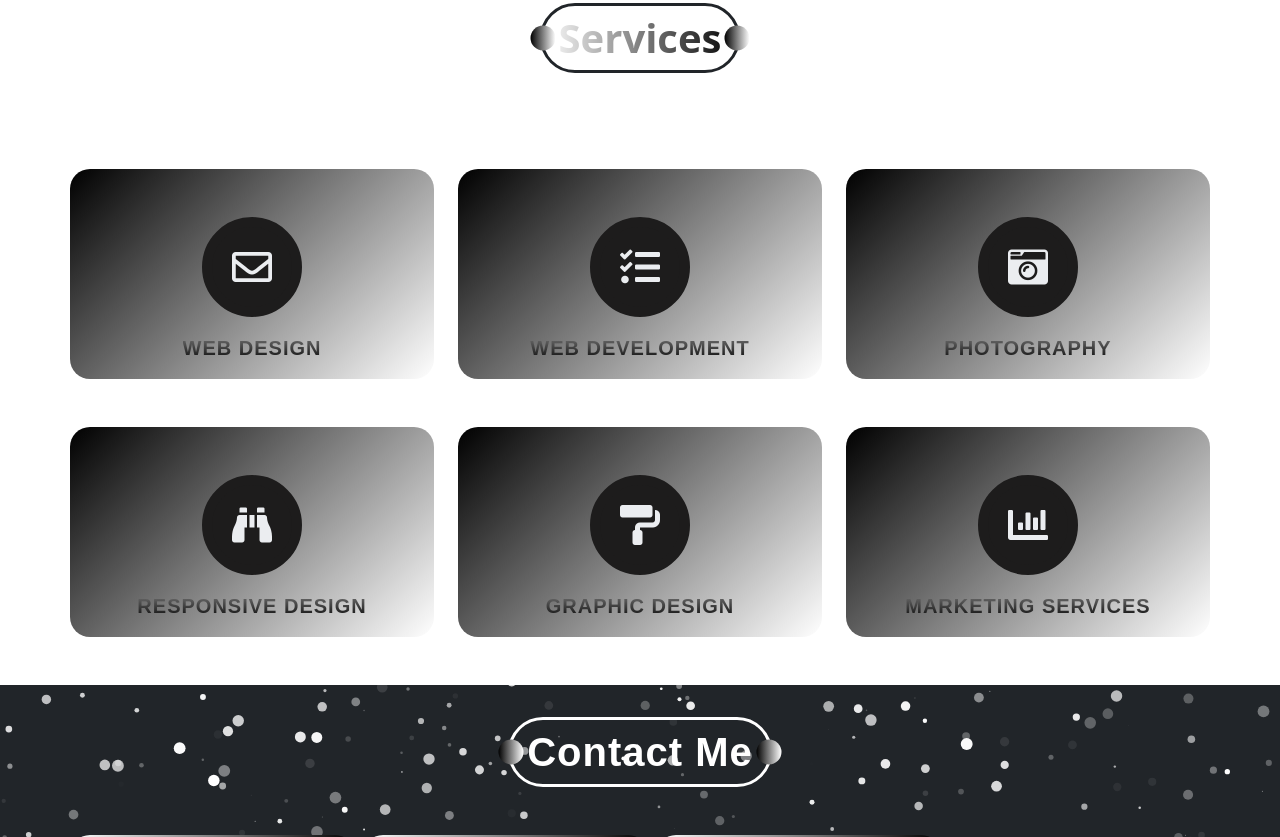
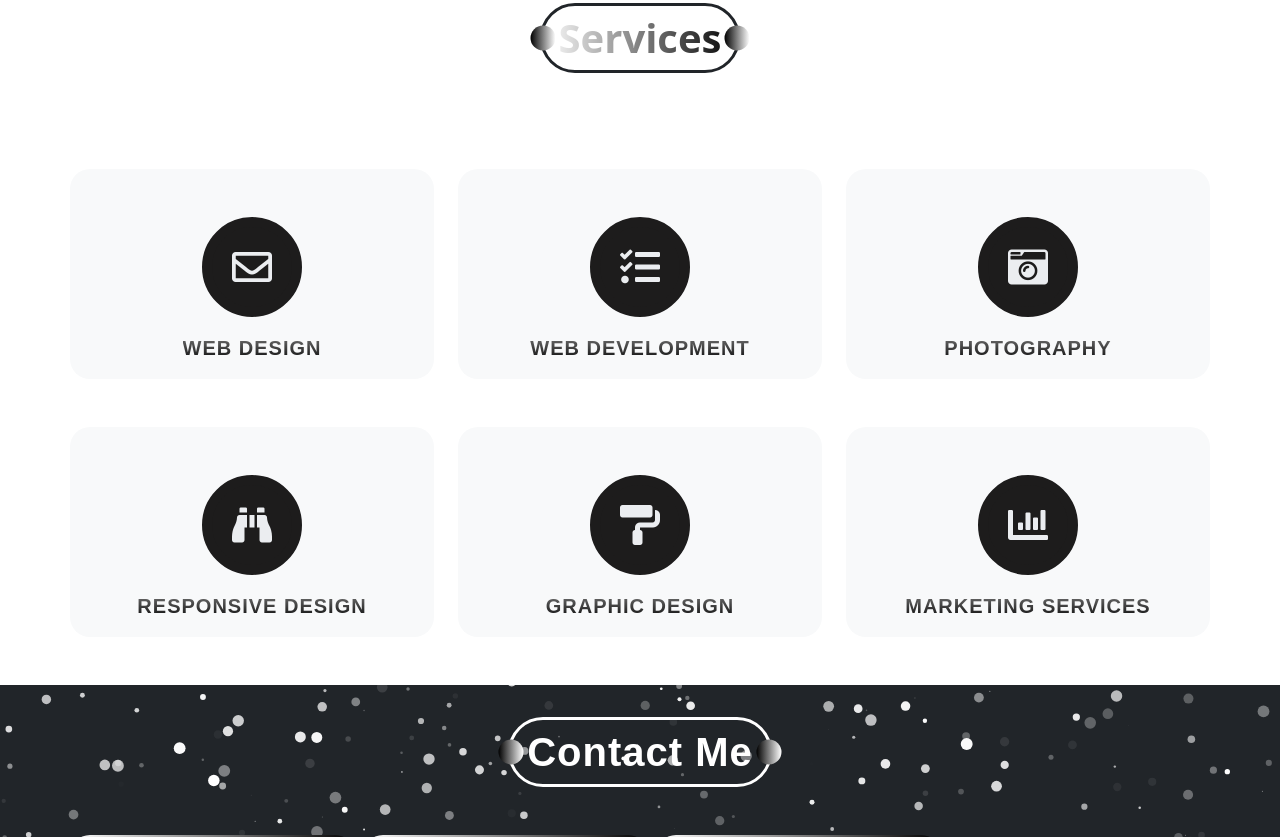
Before and after one commit to MichaelGhattas1/Portfolio, a plain HTML site: page index.html in a window 1280 px wide. Shown: the part 5624-6461 px from the top of the page. Drawn offline with Linux system fonts and the light colour scheme.

Commit message:
Update index.html

```diff
--- a/index.html
+++ b/index.html
@@ -719,7 +719,7 @@
 
                         <div class="row ">
                             <div class="service-item col-md-4 pt-5 ">
-                                <div class="d-flex flex-column justify-content-center align-items-center bg-WhiteAndBlack1 br-20">
+                                <div class="d-flex flex-column justify-content-center align-items-center bg-light br-20">
                                     <div class="icon-service mt-5 position-relative">
                                         <div class="position-absolute top-50 start-50 translate-middle  ">
                                             <i class="fs-1 fw-300 far fa-envelope"></i>
@@ -730,7 +730,7 @@
                                 </div>
                             </div>
                             <div class="service-item col-md-4 pt-5 ">
-                                <div class="d-flex flex-column justify-content-center align-items-center bg-WhiteAndBlack1 br-20">
+                                <div class="d-flex flex-column justify-content-center align-items-center bg-light br-20">
                                     <div class="icon-service mt-5 position-relative">
                                         <div class="position-absolute top-50 start-50 translate-middle">
                                             <i class="fs-1 fw-300 fas fa-tasks"></i>
@@ -741,7 +741,7 @@
                                 </div>
                                 </div>
                                 <div class=" service-item col-md-4 pt-5 ">
-                                <div class="d-flex flex-column justify-content-center align-items-center bg-WhiteAndBlack1 br-20">
+                                <div class="d-flex flex-column justify-content-center align-items-center bg-light br-20">
                                     <div class="icon-service mt-5 position-relative">
                                         <div class="position-absolute top-50 start-50 translate-middle">
                                             <i class="fs-1 fw-300 fas fa-camera-retro"></i>
@@ -752,7 +752,7 @@
                                 </div>
                                 </div>
                                 <div class="service-item col-md-4 pt-5">
-                                <div class="d-flex flex-column justify-content-center align-items-center bg-WhiteAndBlack1 br-20">
+                                <div class="d-flex flex-column justify-content-center align-items-center bg-light br-20">
                                     <div class="icon-service mt-5 position-relative">
                                         <div class="position-absolute top-50 start-50 translate-middle">
                                             <i class="fs-1 fw-300 fas fa-binoculars"></i>
@@ -763,7 +763,7 @@
                                 </div>
                                 </div>
                                 <div class=" service-item col-md-4 pt-5 ">
-                                <div class="d-flex flex-column justify-content-center align-items-center bg-WhiteAndBlack1 br-20">
+                                <div class="d-flex flex-column justify-content-center align-items-center bg-light br-20">
                                     <div class="icon-service mt-5 position-relative">
                                         <div class="position-absolute top-50 start-50 translate-middle">
                                             <i class="fs-1 fw-300 fas fa-paint-roller"></i>
@@ -774,7 +774,7 @@
                                 </div>
                                 </div>
                                 <div class=" service-item col-md-4 pt-5 ">
-                                <div class="d-flex flex-column justify-content-center align-items-center bg-WhiteAndBlack1 br-20">
+                                <div class="d-flex flex-column justify-content-center align-items-center bg-light br-20">
 
                                     <div class="icon-service mt-5 position-relative">
                                         <div class="position-absolute top-50 start-50 translate-middle">
```
